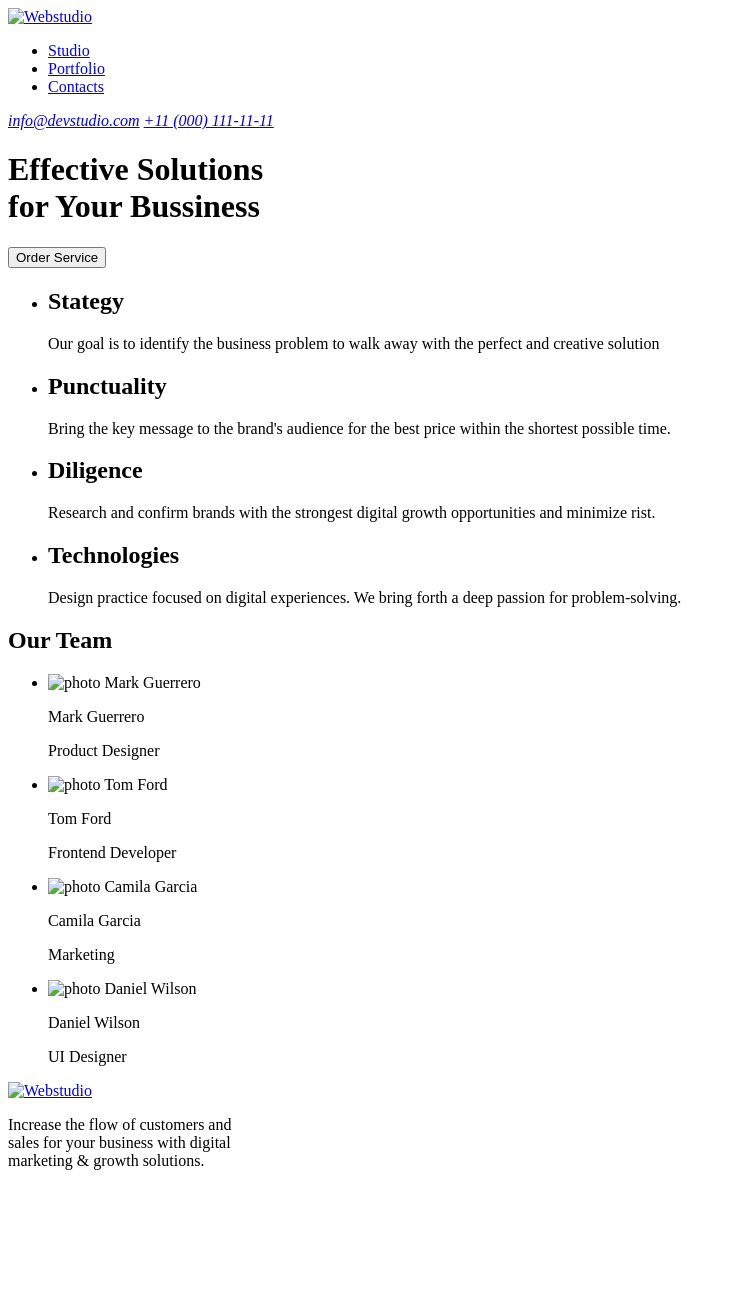
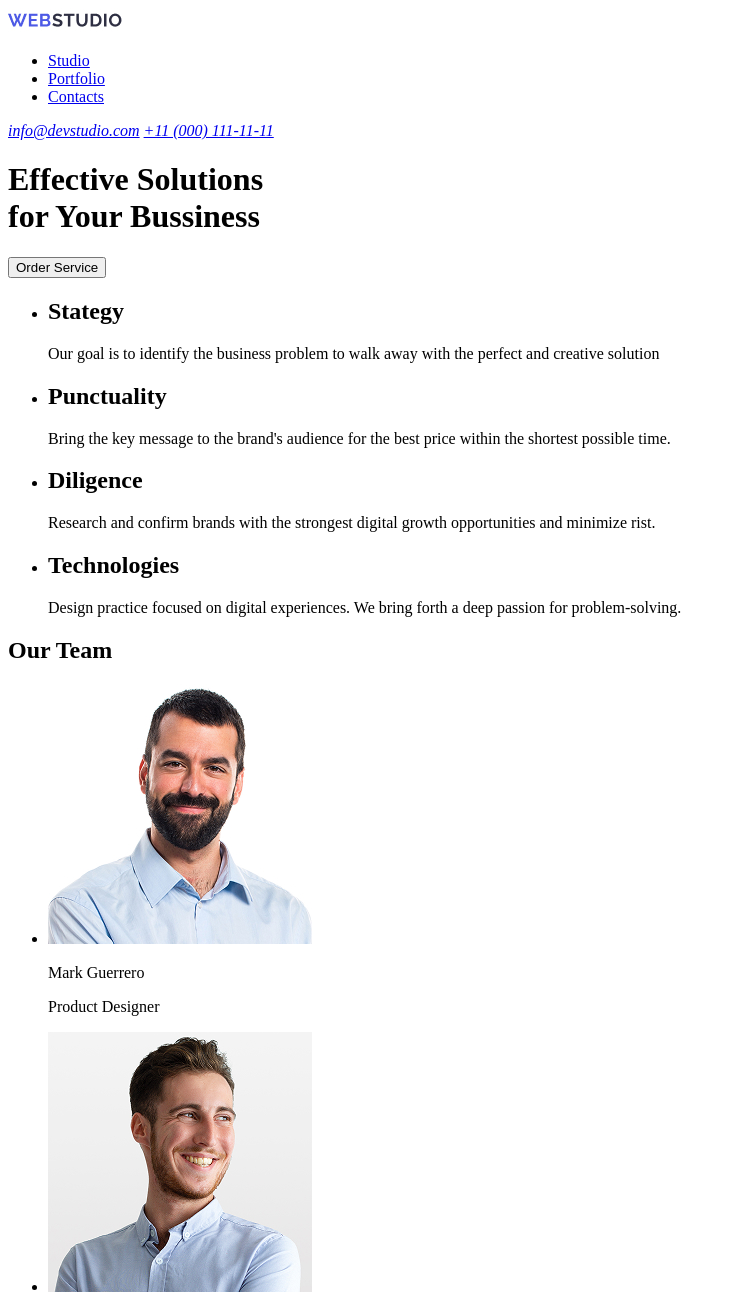
Before and after one commit to qwepilepsy/goit-markup-hw-01, a plain HTML site: page index.html in a window 1280 px wide. Shown: the top 1300 px of the page, without its empty margins (0-736 px from the left). Before the commit the page ends 1186 px from the top, so only its background shows below. Drawn offline with Linux system fonts and the light colour scheme; the site is published under a folder, as on GitHub Pages, so addresses that start at the root find nothing.

Commit message:
finish 100%

```diff
--- a/index.html
+++ b/index.html
@@ -8,7 +8,7 @@
 <body>
     <header>
         <a href="qwepilepsy.github.io/goit-markup-hw-01/">
-            <img src="/images/logo.jpg" alt="Webstudio" width="115" height="24">
+            <img src="./images/logo.jpg" alt="Webstudio" width="115" height="24">
         </a>
         <nav>
             <ul>
@@ -55,22 +55,22 @@
         <h2>Our Team</h2>
         <ul>
             <li>
-                <img src="/images/mark.jpg" alt="photo Mark Guerrero" width="264" height="260">
+                <img src="./images/mark.jpg" alt="photo Mark Guerrero" width="264" height="260">
                 <p>Mark Guerrero</p>
                 <p>Product Designer</p>
             </li>
             <li>
-                <img src="/images/tom.jpg" alt="photo Tom Ford" width="264" height="260">
+                <img src="./images/tom.jpg" alt="photo Tom Ford" width="264" height="260">
                 <p>Tom Ford</p>
                 <p>Frontend Developer</p>
             </li>
             <li>
-                <img src="/images/camila.jpg" alt="photo Camila Garcia" width="264" height="260">
+                <img src="./images/camila.jpg" alt="photo Camila Garcia" width="264" height="260">
                 <p>Camila Garcia</p>
                 <p>Marketing</p>
             </li>
             <li>
-                <img src="/images/daniel.jpg" alt="photo Daniel Wilson" width="264" height="260">
+                <img src="./images/daniel.jpg" alt="photo Daniel Wilson" width="264" height="260">
                 <p>Daniel Wilson</p>
                 <p>UI Designer</p>
             </li>
@@ -78,7 +78,7 @@
     </main>
     <footer>
         <a href="qwepilepsy.github.io/goit-markup-hw-01/">
-            <img src="/images/logo.jpg" alt="Webstudio" width="115" height="24">
+            <img src="./images/logo.jpg" alt="Webstudio" width="115" height="24">
         </a>
         <p>
             Increase the flow of customers and <br>
```
